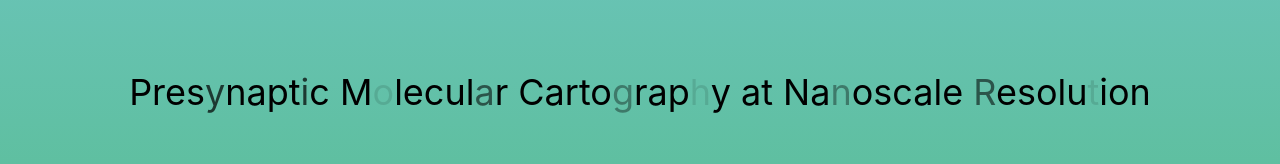
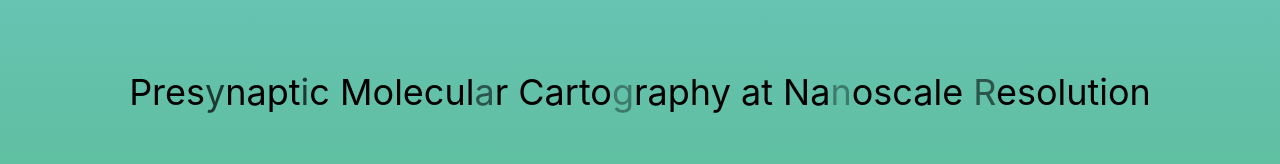
Before and after one commit to Anzu4/superres, a React (Create React App) app: page / in a window 1280 px wide. Shown: the part 308-472 px from the top of the page. Built offline with nearby package versions, Linux system fonts and the light colour scheme.

Commit message:
added highlight css

```diff
--- a/src/styles/style.scss
+++ b/src/styles/style.scss
@@ -67,12 +67,12 @@
       font-size: 36px;
 
       .span-1 {
-        animation: fadeIn linear 6s infinite;
+        animation: hl linear 6s infinite;
         animation-delay: 0s;
-        -webkit-animation: fadeIn linear 6s infinite;
-        -moz-animation: fadeIn linear 6s infinite;
-        -o-animation: fadeIn linear 6s infinite;
-        -ms-animation: fadeIn linear 6s infinite;
+        -webkit-animation: hl linear 6s infinite;
+        -moz-animation: hl linear 6s infinite;
+        -o-animation: hl linear 6s infinite;
+        -ms-animation: hl linear 6s infinite;
       }
 
       .span-2 {
@@ -111,6 +111,15 @@
           opacity: 0.1;
         }
       }
+
+      @keyframes hl {
+        0% {
+          color: black;
+        }
+        50% {
+          color: yellow;
+        }
+      }
     }
   }
 
```
